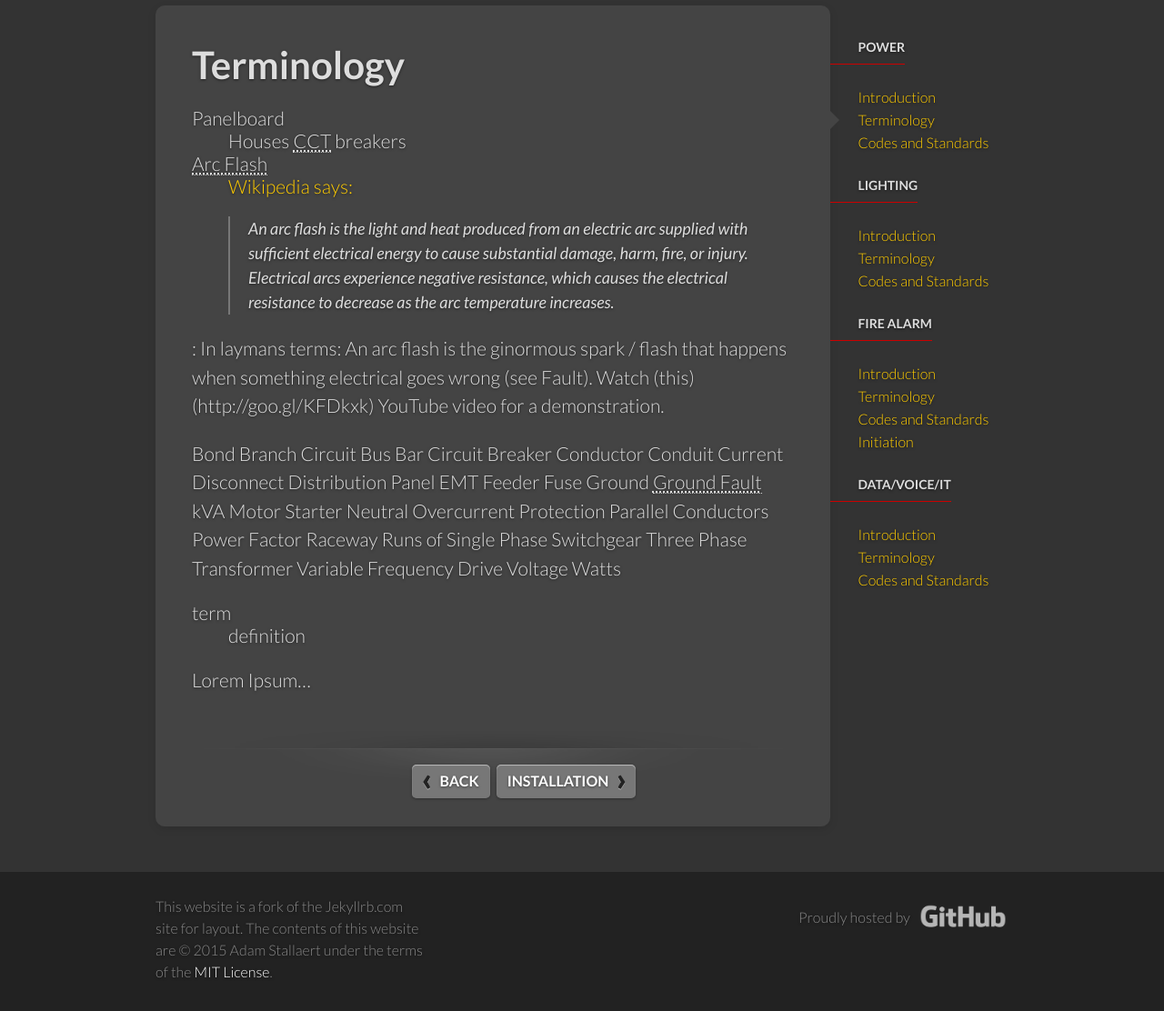
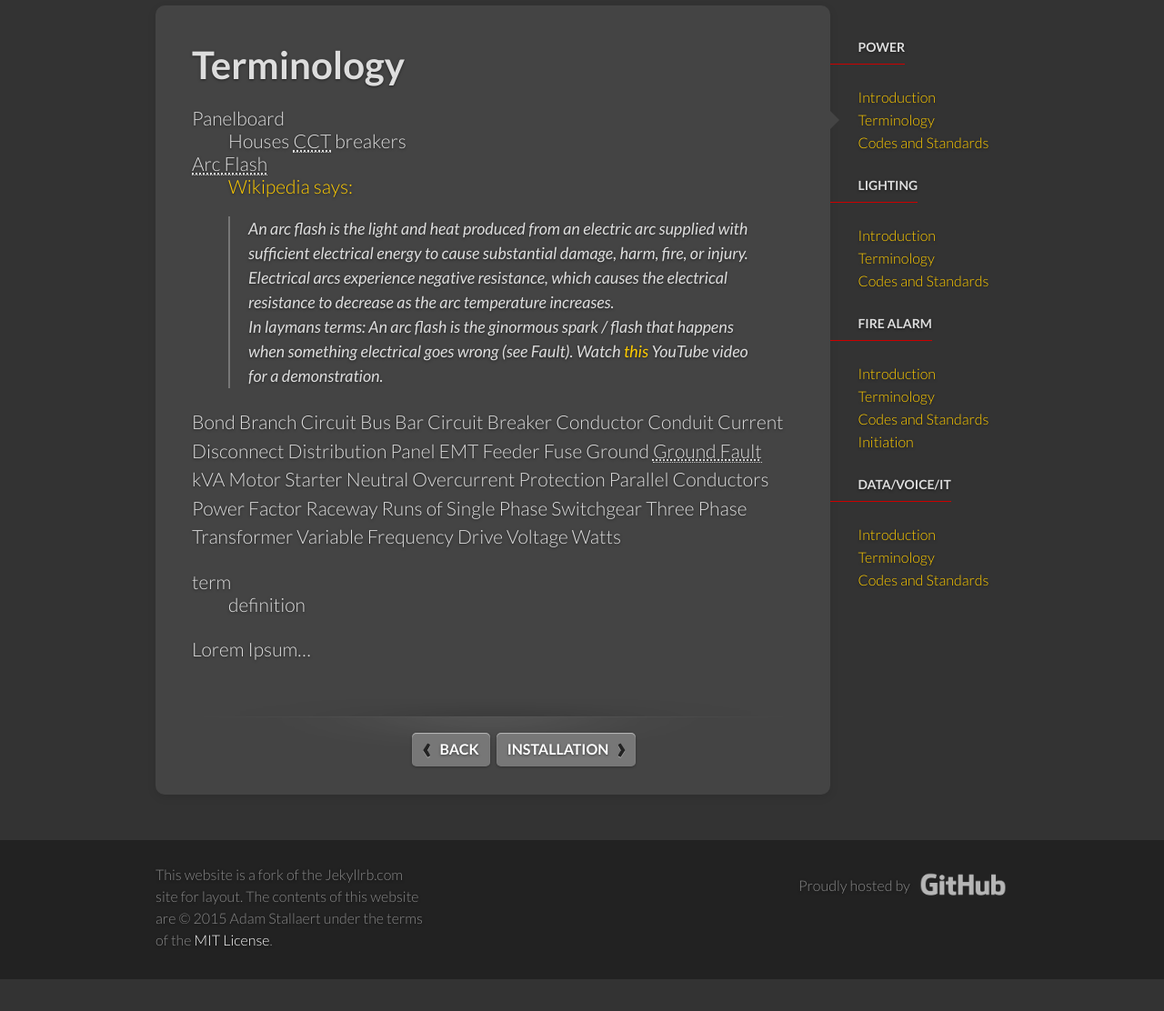
Before and after one commit to astallaert/astallaert.github.io, a Jekyll site: the page built from _ee/power-terminology.md, in a window 1280 px wide, cut to the strip 109-1221 px from the top of the page. Shown: the whole strip at 91% size. Built offline with Jekyll 4.4.1, drawn with Linux system fonts in a browser that asks for light colours; after the commit the page ends 1186 px from its top, so only the background shows below that.

```diff
--- a/_ee/power-terminology.md
+++ b/_ee/power-terminology.md
@@ -13,8 +13,7 @@ Arc Flash
 : [Wikipedia says:](http://en.wikipedia.org/wiki/Arc_flash)
 
 > An arc flash is the light and heat produced from an electric arc supplied with sufficient electrical energy to cause substantial damage, harm, fire, or injury. Electrical arcs experience negative resistance, which causes the electrical resistance to decrease as the arc temperature increases.
-
-: In laymans terms: An arc flash is the ginormous spark / flash that happens when something electrical goes wrong (see Fault). Watch (this)(http://goo.gl/KFDkxk) YouTube video for a demonstration.
+In laymans terms: An arc flash is the ginormous spark / flash that happens when something electrical goes wrong (see Fault). Watch [this](http://goo.gl/KFDkxk) YouTube video for a demonstration.
 
 
 Bond
```
